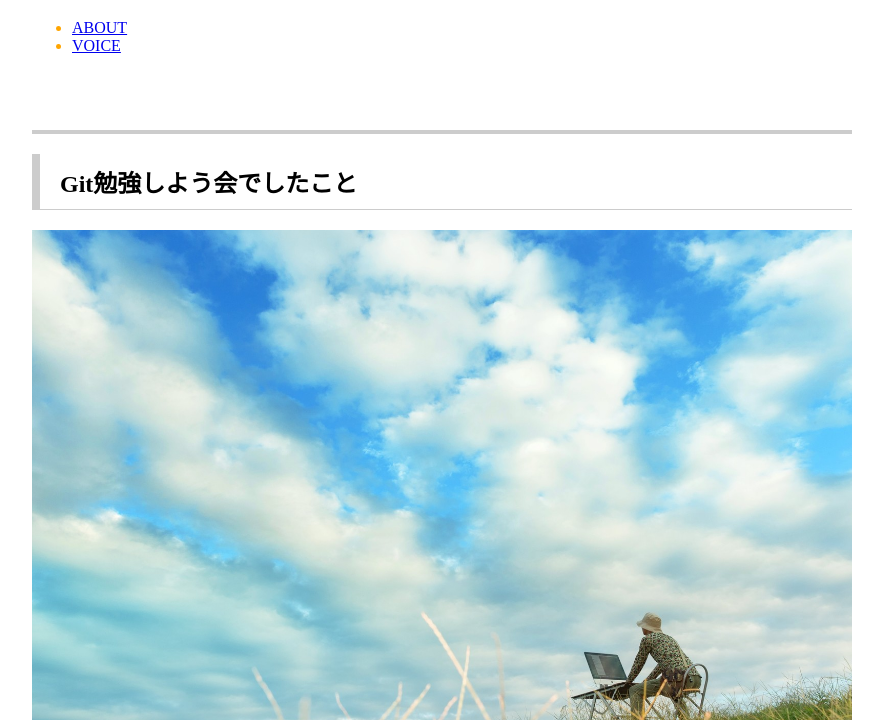
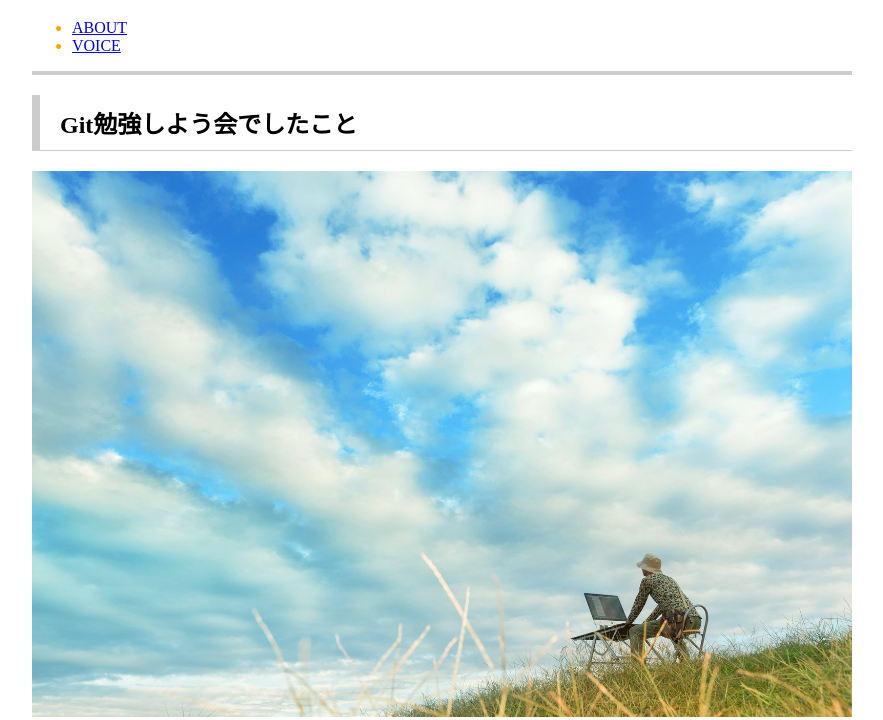
Before and after one commit to git-study-team/git-study, a plain HTML site: page index.html in a window 1280 px wide. Shown: the part 80-800 px from the top of the page, without its empty margins (198-1081 px from the left). Drawn offline with Linux system fonts and the light colour scheme.

Commit message:
余白を無くしました

```diff
--- a/stylesheets/styles.css
+++ b/stylesheets/styles.css
@@ -18,8 +18,7 @@ h3 {
 
 .header .container {
   width: 820px;
-  margin: 0 auto;
-  height: 200px;
+  margin: 0 auto 10px;
   padding-top: 10px;
   color: orange;
   border-bottom: #ccc 4px solid;
```
